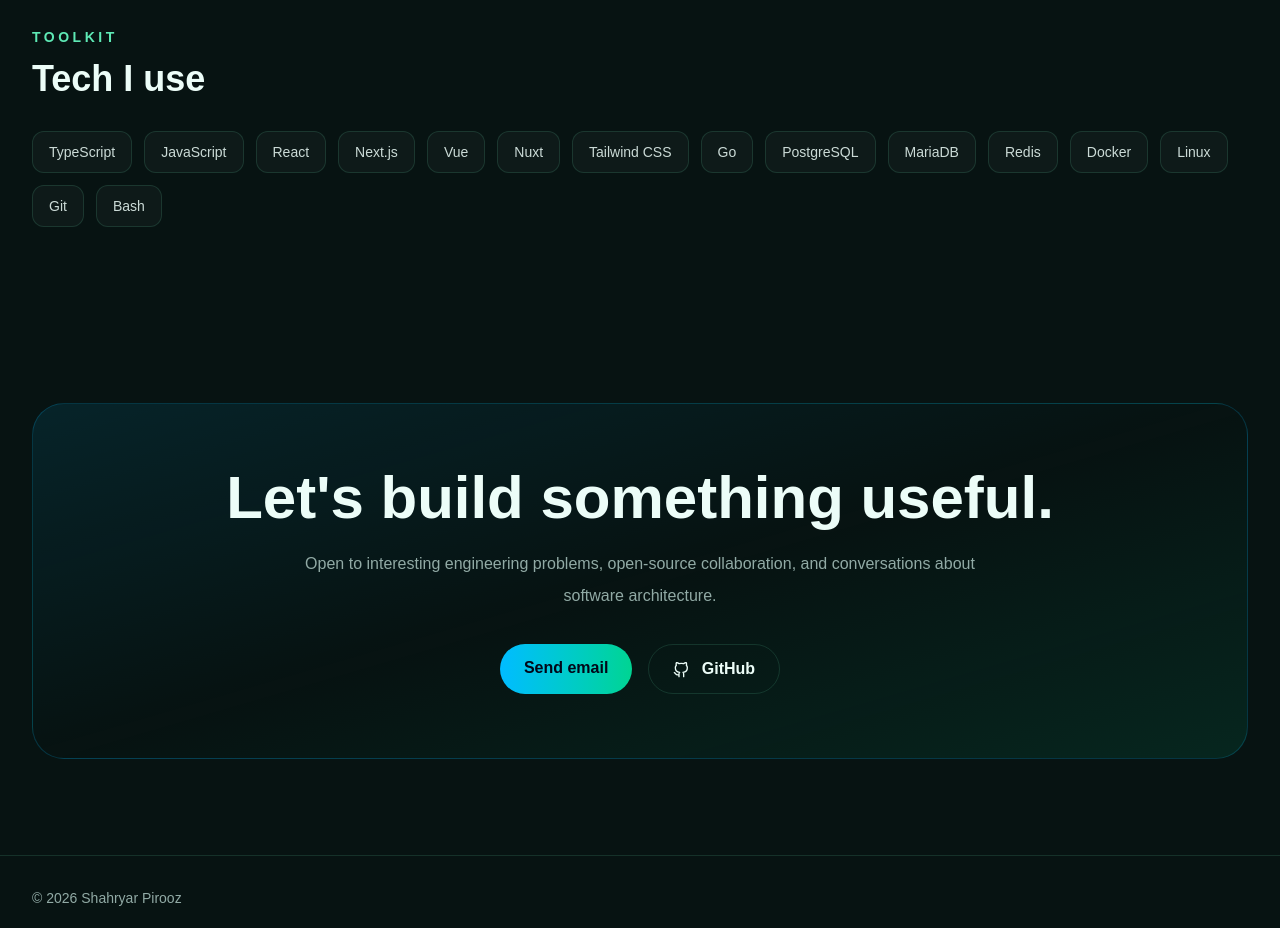
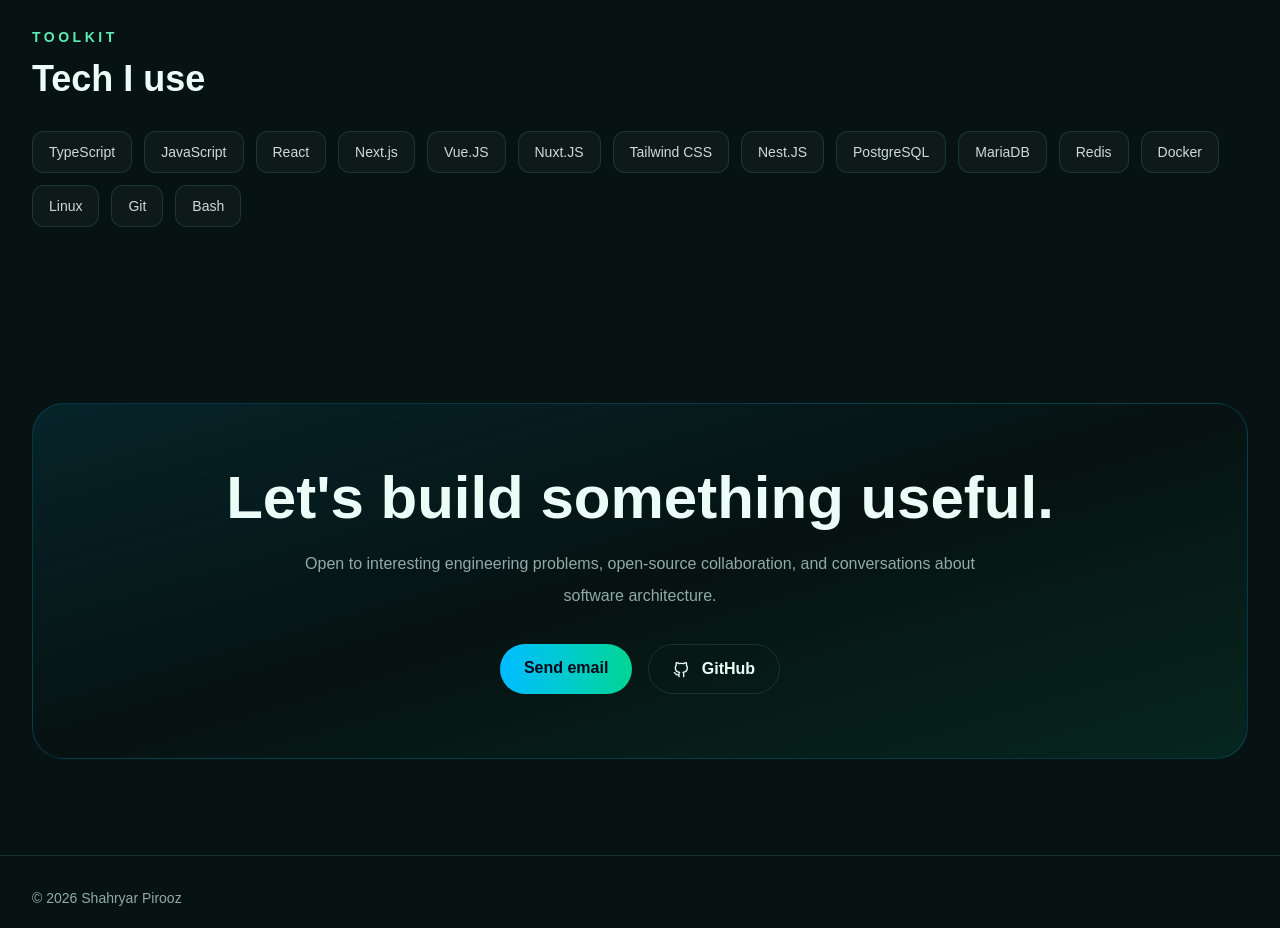
Before and after one commit to Shahryar-Pirooz/shahryar-pirooz.github.io, a Next.js app: page /shahryar-pirooz.github.io/ in a window 1280 px wide. Shown: the part 1840-2768 px from the top of the page. Built offline with nearby package versions, Linux system fonts and the light colour scheme.

Commit message:
Update page.tsx

```diff
--- a/app/page.tsx
+++ b/app/page.tsx
@@ -29,10 +29,10 @@ const stack = [
   "JavaScript",
   "React",
   "Next.js",
-  "Vue",
-  "Nuxt",
+  "Vue.JS",
+  "Nuxt.JS",
   "Tailwind CSS",
-  "Go",
+  "Nest.JS",
   "PostgreSQL",
   "MariaDB",
   "Redis",
```
